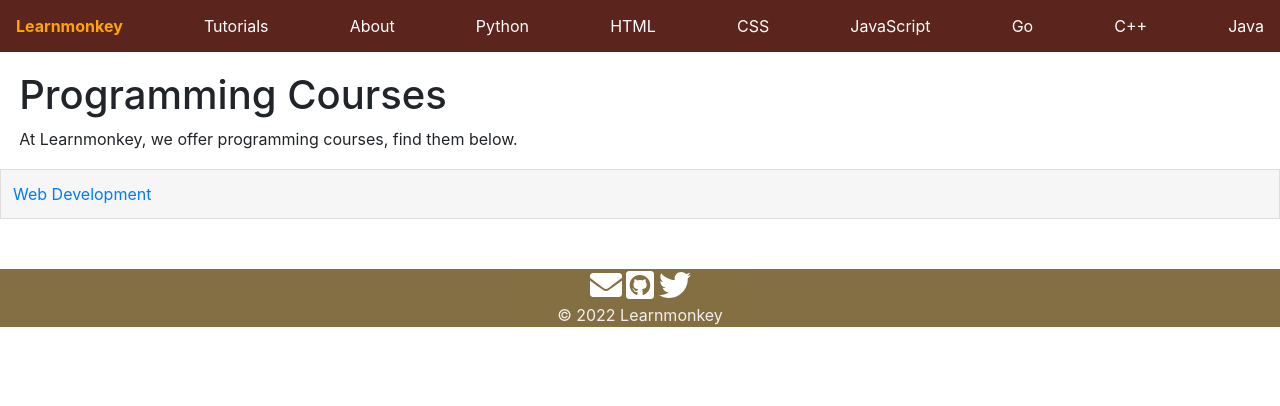
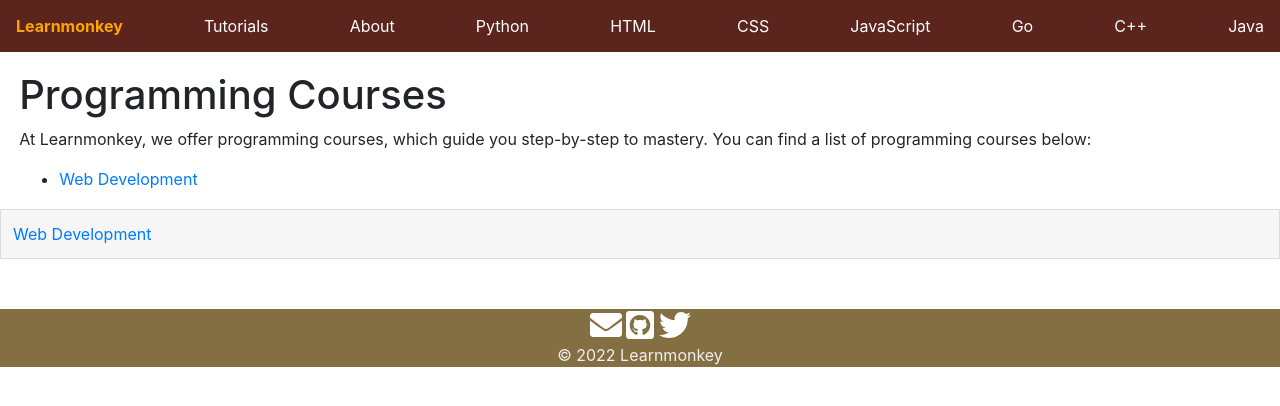
Before and after one commit to learnmonkey/learnmonkey.github.io, a Jekyll site: the page built from programming/courses/index.html, in a window 1280 px wide. Shown: the top 406 px of the page. Built offline with Jekyll 4.4.1, drawn with Linux system fonts in a browser that asks for light colours.

Commit message:
expand programming courses page

```diff
--- a/programming/courses/index.html
+++ b/programming/courses/index.html
@@ -4,4 +4,7 @@ permalink: /programming/courses/
 layout: programming-courses
 ---
 <h1>Programming Courses</h1>
-<p>At Learnmonkey, we offer programming courses, find them below.</p>
+<p>At Learnmonkey, we offer programming courses, which guide you step-by-step to mastery. You can find a list of programming courses below: </p>
+<ul>
+    <li><a href="/programming/courses/web-dev/">Web Development</a></li>
+</ul>
```
